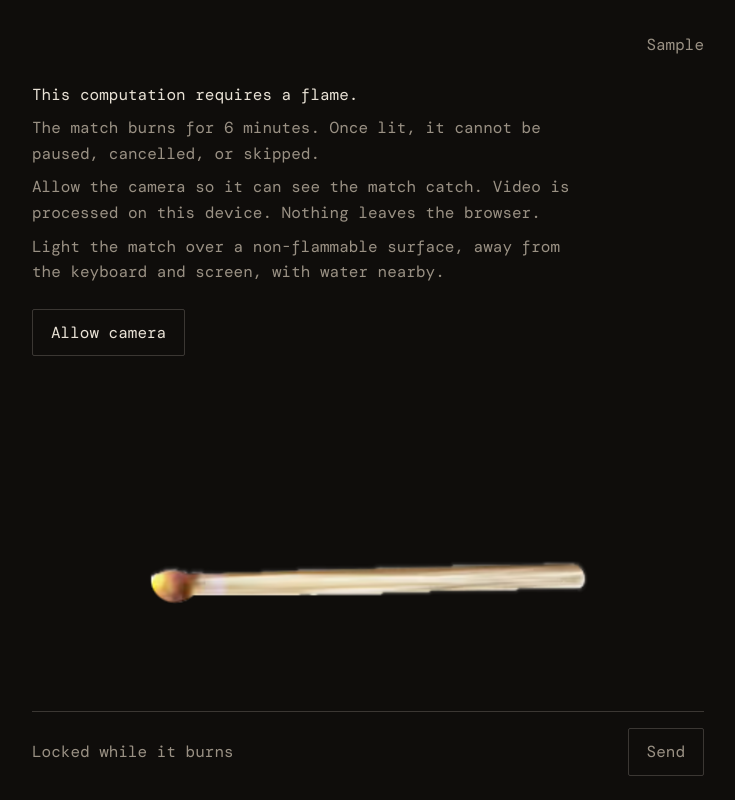
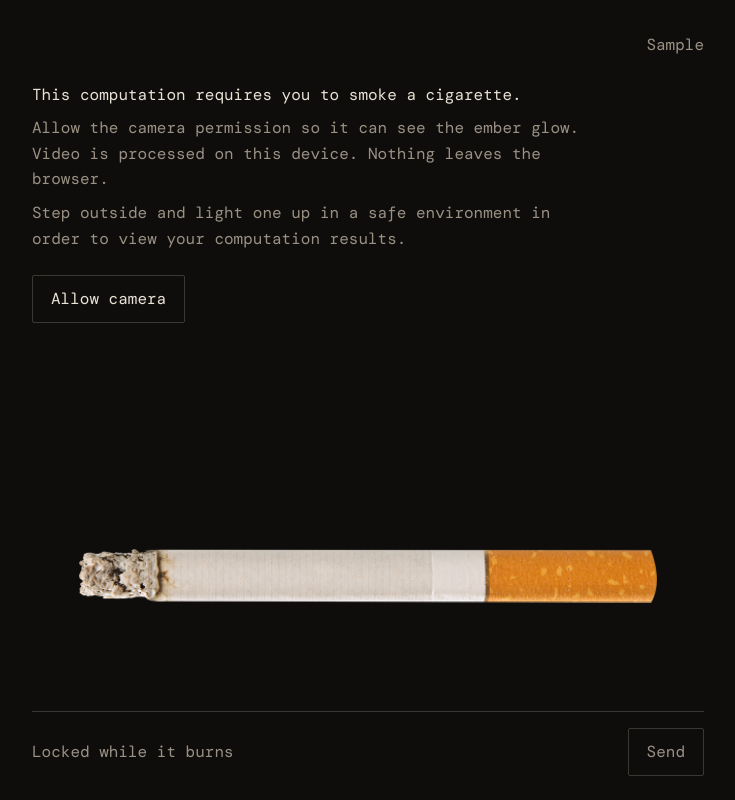
Before and after one commit to peterruney99-oss/cigarettebreak, a plain HTML site: page index.html in a window 1280 px wide. Both pictures are taken after typing "Sample" into the empty fields and a click on the button "Send". Shown: the whole page, without its empty margins (272-1007 px from the left). Drawn offline with Linux system fonts and the light colour scheme.

Commit message:
Swap match for cigarette burnable and update copy
Co-Authored-By: Claude Sonnet 5.5 <noreply@anthropic.com>
Claude-Session: https://claude.ai/code/session_017ESk6CZC8R7TwjPRi68QSx

```diff
--- a/index.html
+++ b/index.html
@@ -6,7 +6,7 @@
   <meta name="theme-color" content="#0f0d0b">
   <meta name="color-scheme" content="dark">
   <meta name="robots" content="noindex">
-  <title>Match</title>
+  <title>Cigarette Break</title>
   <link rel="icon" href="data:,">
   <link rel="preload" href="assets/fonts/dm-mono-latin-400-normal.woff2" as="font" type="font/woff2" crossorigin>
   <link rel="stylesheet" href="css/style.css">
--- a/js/config.js
+++ b/js/config.js
@@ -66,7 +66,20 @@ export const BURNABLES = {
   },
 };
 
-export const BURNABLE = BURNABLES.match;
+// The cigarette: one PNG, burned procedurally from the ash end down to the filter.
+BURNABLES.cigarette = {
+  type: 'single',
+  src: 'assets/cigarette/cigarette.png',
+  axis: 'y',
+  maxSize: 560,
+  noiseScale: 0.05,
+  noiseAmount: 0.03,
+  edgeWidth: 0.02,
+  charWidth: 0.1,
+  flameScale: 0.4,   // an ember, not a flame
+};
+
+export const BURNABLE = BURNABLES.cigarette;
 
 export const CONFIG = {
   duration: DURATION_SECONDS,
@@ -81,7 +94,7 @@ export const CONFIG = {
 
   burnable: BURNABLE,
 
-  storageKey: 'match.ignition.v1',
+  storageKey: 'cigarette.ignition.v1',
 
   // How long the simulated strike takes in ?demo=1 before the match catches.
   demoIgniteDelayMs: 2400,
@@ -199,16 +212,15 @@ export const COPY = {
   placeholder: 'Ask anything',
   placeholderLocked: 'Locked while it burns',
   send: 'Send',
-  gateTitle: 'This computation requires a flame.',
-  gateTerms: (duration) =>
-    `The match burns for ${duration}. Once lit, it cannot be paused, cancelled, or skipped.`,
+  gateTitle: 'This computation requires you to smoke a cigarette.',
+  gateTerms: null,
   gatePrivacy:
-    'Allow the camera so it can see the match catch. Video is processed on this device. Nothing leaves the browser.',
+    'Allow the camera permission so it can see the ember glow. Video is processed on this device. Nothing leaves the browser.',
   gateSafety:
-    'Light the match over a non-flammable surface, away from the keyboard and screen, with water nearby.',
+    'Step outside and light one up in a safe environment in order to view your computation results.',
   gateButton: 'Allow camera',
   cameraStarting: 'Starting the camera.',
-  ignitionCaption: 'Light a match.',
+  ignitionCaption: 'Light a cigarette.',
   cameraDenied:
     'Camera access was denied. Allow the camera for this page in the browser settings, then try again.',
   cameraMissing: 'No camera was found on this device.',
--- a/js/main.js
+++ b/js/main.js
@@ -197,7 +197,7 @@ function enterGate() {
     line(msg, COPY.gateTitle);
     const detail = document.createElement('div');
     detail.className = 'msg__detail';
-    line(detail, COPY.gateTerms(describeDuration(DURATION / SPEED)));
+    if (COPY.gateTerms) line(detail, COPY.gateTerms(describeDuration(DURATION / SPEED)));
     line(detail, COPY.gatePrivacy);
     line(detail, COPY.gateSafety, 'msg__safety');
     const status = line(detail, '', 'msg__status');
```
Also changed, not shown: assets/cigarette/cigarette.png (added), 2 other files.
